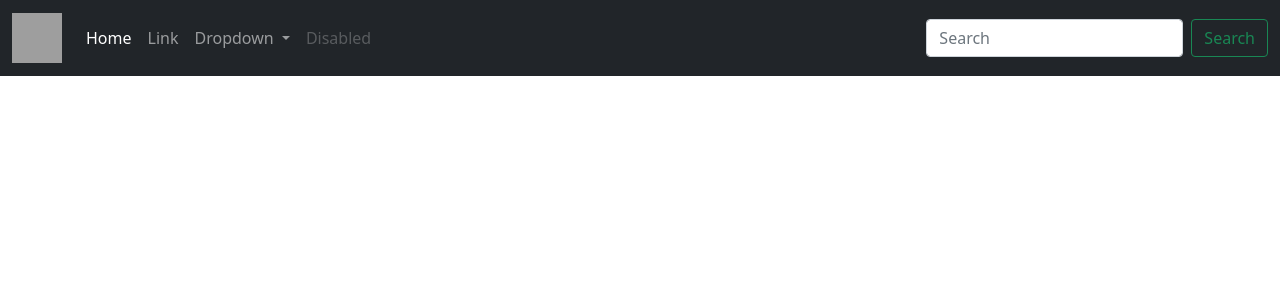
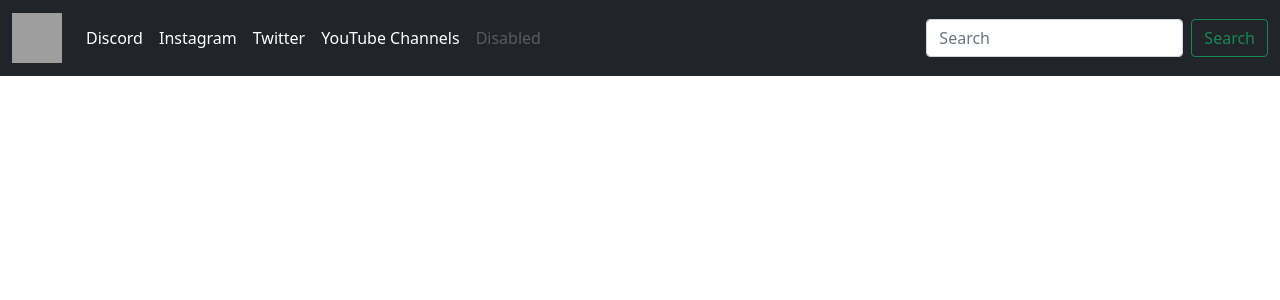
Before and after one commit to JiajunXu2/Django-Webpage, a Django app: template django_webpage/home/templates/home.html in a window 1280 px wide. Shown: the top 300 px of the page. Run offline with Django 4.2, Linux system fonts and the light colour scheme; the template is opened without the code that fills it, so the values that code supplies are empty; grey boxes are pictures that could not be loaded.

Commit message:
added links to the navbar, formatting changes

```diff
--- a/django_webpage/home/templates/home.html
+++ b/django_webpage/home/templates/home.html
@@ -3,7 +3,6 @@
     <head>
       <meta charset="utf-8">
       <meta name="viewport" content="width=device-width, initial-scale=1">
-        <link href="style3.css" rel="stylesheet">
       <link href="https://cdn.jsdelivr.net/npm/bootstrap@5.0.2/dist/css/bootstrap.min.css" rel="stylesheet" integrity="sha384-EVSTQN3/azprG1Anm3QDgpJLIm9Nao0Yz1ztcQTwFspd3yD65VohhpuuCOmLASjC" crossorigin="anonymous">
     </head>
     <body>
@@ -18,21 +17,25 @@
           <div class="collapse navbar-collapse" id="navbarSupportedContent">
             <ul class="navbar-nav me-auto mb-2 mb-lg-0">
               <li class="nav-item">
-                    <a class="nav-link active" aria-current="page" href="#">Home</a>
+                <a class="nav-link active" aria-current="page" href="https://www.discord.gg/youmuus" target="_blank">Discord</a>
               </li>
               <li class="nav-item">
-                    <a class="nav-link" href="#">Link</a>
+                <a class="nav-link active" aria-current="page" href="https://www.instagram.com/phil_youmuus" target="_blank">Instagram</a>
+              </li>
+              <li class="nav-item">
+                <a class="nav-link active" aria-current="page" href="https://www.twitter.com/YoumuusYT" target="_blank">Twitter</a>
               </li>
               <li class="nav-item dropdown">
-                    <a class="nav-link dropdown-toggle" href="#" id="navbarDropdown" role="button" data-bs-toggle="dropdown" aria-expanded="false">
-                      Dropdown
+                <a class="nav-link active" aria-current="page" ref="#" id="navbarDropdown" role="button" data-bs-toggle="dropdown" aria-expanded="false">
+                  <!--dropdown-toggle-->
+                  YouTube Channels
                 </a>
                 <ul class="dropdown-menu" aria-labelledby="navbarDropdown">
-                      <li><a class="dropdown-item" href="#">Action</a></li>
-                      <li><a class="dropdown-item" href="#">Another action</a></li>
-                      <li><hr class="dropdown-divider"></li>
-                      <li><a class="dropdown-item" href="#">Something else here</a></li>
+                  <li><a class="dropdown-item" href="https://www.youtube.com/@Youmuus" target="_blank">Youmuus</a></li>
+                  <li><a class="dropdown-item" href="https://www.youtube.com/@PhilYoumuus" target="_blank">Phil/Youmuus</a></li>
+                  <li><a class="dropdown-item" href="https://www.youtube.com/@YoumuusLive" target="_blank">Youmuus Live</a></li>
                 </ul>
+              </li>
               </li>
               <li class="nav-item">
                 <a class="nav-link disabled" href="#" tabindex="-1" aria-disabled="true">Disabled</a>
```
Lines whose indentation alone changed are shown as unchanged.
